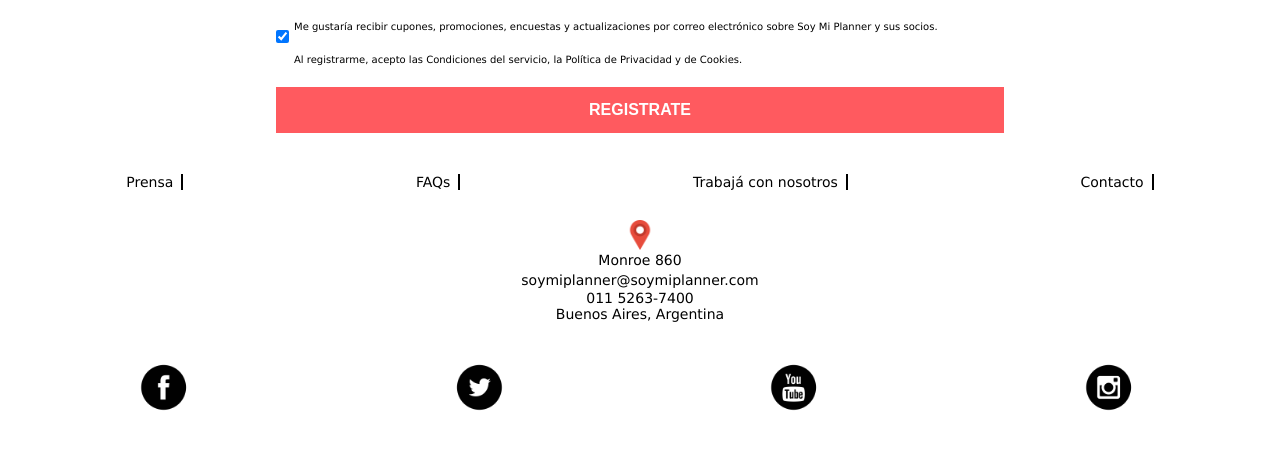
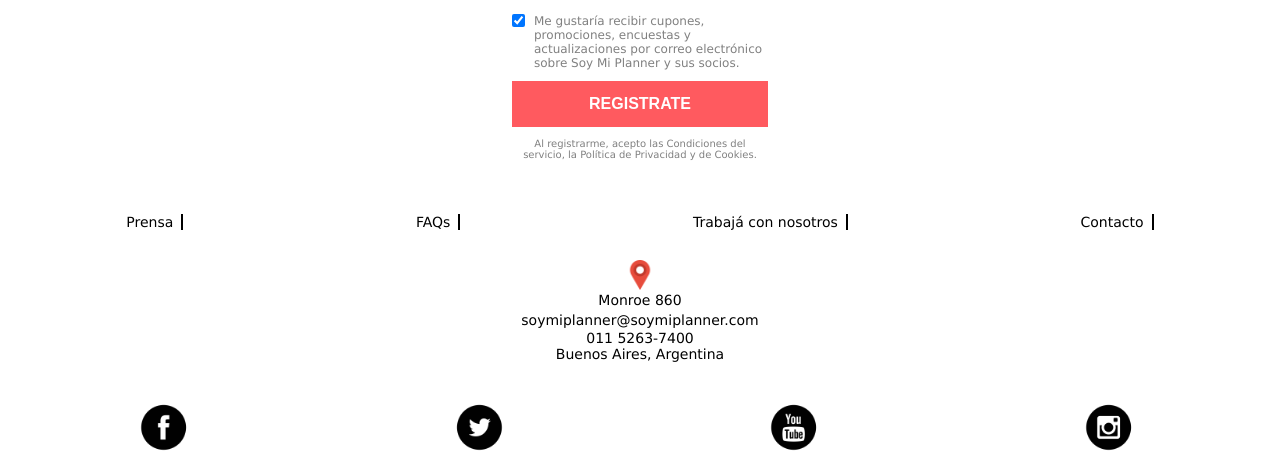
Before and after one commit to gonzalonf/trabajo-integrador, a PHP site: page /html/registro.php in a window 1280 px wide. Shown: the part 465-916 px from the top of the page. Run offline with PHP 8.4, Linux system fonts and the light colour scheme.

Commit message:
Arreglos del registro.php

```diff
--- a/css/style.css
+++ b/css/style.css
@@ -689,27 +692,48 @@ footer .top{
 	background-position: right -90px;
 	box-sizing: border-box;
 	display: block;
+	width: 100%;
 	font-size: 14px;
 	height: 40px;
-	padding: 10px 35px 10px 10px;
-	width: 100% !important;
 	background-size: 40px 171px;
 	border-radius: 3px;
+	padding-left: 15px;
 }
 
 .checkbox{
 	cursor: pointer;
 	line-height: normal;
+	padding-bottom: 35px;
+	padding-right: 9px;
+	float: left;
 }
 
-.signup_modal_promotion_checkbox{
-	padding-top: 9px;
-	padding-bottom: 20px;
-	margin-right: 5px;
+.me-gustaria{
+	text-align-last: justify;
+	padding-bottom: 35px;
+	font-size: 12px;
+	color: grey;
 }
 
-.pull-left{
-	float: left;
+.enviar{
+		font-weight: normal;
+		box-sizing: border-box;
+		border: none;
+		background-color: #ff5a5f;
+		color: #fff;
+		width: 100% !important;
+		/*letter-spacing: 1px;*/
+		font-weight: bold;
+		font-size: 16px;
+	}
+
+.enviar:hover{
+		background: #ed878a;
+	}
+
+.aclaracion{
+	text-align: center;
+	color: grey;
 }
 
 /*------------FIN ESTILOS REGISTRATE-------------------------------------------*/
--- a/html/registro.php
+++ b/html/registro.php
@@ -15,6 +15,8 @@
 	<!-- inicia el CONTENEDOR para el Registro -->
 
 	<div class="registro-container">
+			<form class="formulario" action="script.php" method="post">
+			<br>
 			<h1>CREAR CUENTA</h1>
 			<br>
 			<br>
@@ -23,8 +25,6 @@
 			<hr>
 			<br>
 			<br>
-		<form class="formulario" action="script.php" method="post">
-
 			<input type="mail" name="mail" placeholder="Correo electrónico" class="decorative-input-mail" required id=mail>
 			<br><br>
 			<input type="text" name="nombre"  id=name placeholder="Nombre" class="decorative-input" required>
@@ -34,28 +34,24 @@
 			<input type="password" name="password" id=password placeholder="Contraseña" class="decorative-input-password" required >
 			<br><br>
 			<input type="password" name="password-confirmation" id=password-confirmation placeholder="Confirmar contraseña" class="decorative-input-password" require >
-		</form>
+			<br><br>
+			<div class="checkbox">
+			<input checked="checked" id="mail-promociones" name="mail-promociones" type="checkbox" value="1">
+			</div>
+			<label for="mail-promociones" class="me-gustaria">  Me gustaría recibir cupones, promociones, encuestas y actualizaciones por correo electrónico sobre Soy Mi Planner y sus socios.
+			</label>
 			<br>
 			<br>
-		<div class="pull-left checkbox signup_modal_promotion_checkbox">
-			<input name="user_profile_info[receive_promotional_email]" type="hidden" value="0">
-			<input checked="checked" id="user_profile_info_receive_promotional_email" name="user_profile_info[receive_promotional_email]" type="checkbox" value="1">
-		</div>
-		<label for="user_profile_info_receive_promotional_email" class="checkbox">  Me gustaría recibir cupones, promociones, encuestas y actualizaciones por correo electrónico sobre Soy Mi Planner y sus socios.
-		</label>
-		<br>
+			<button type="submit" class="enviar" name="submit"><strong>REGISTRATE</strong></button>
 			<br>
 			<br>
 			<div class="aclaracion">
 			<p>Al registrarme, acepto las Condiciones del servicio, la Política de Privacidad y de Cookies.</p>
-		</div>
-
-		<br><br>
-		<button type="submit" class="enviar" name="submit"><strong>REGISTRATE</strong></button>
-		<br>
 			<br>
 			</div>
-
+		</form>
+<br><br><br>
+</div>
 
 <!-- login -->
 	<?php include('login.html'); ?>
```
Also changed, not shown: other parts of css/style.css (+14 -11 lines). Lines whose indentation alone changed are shown as unchanged.
